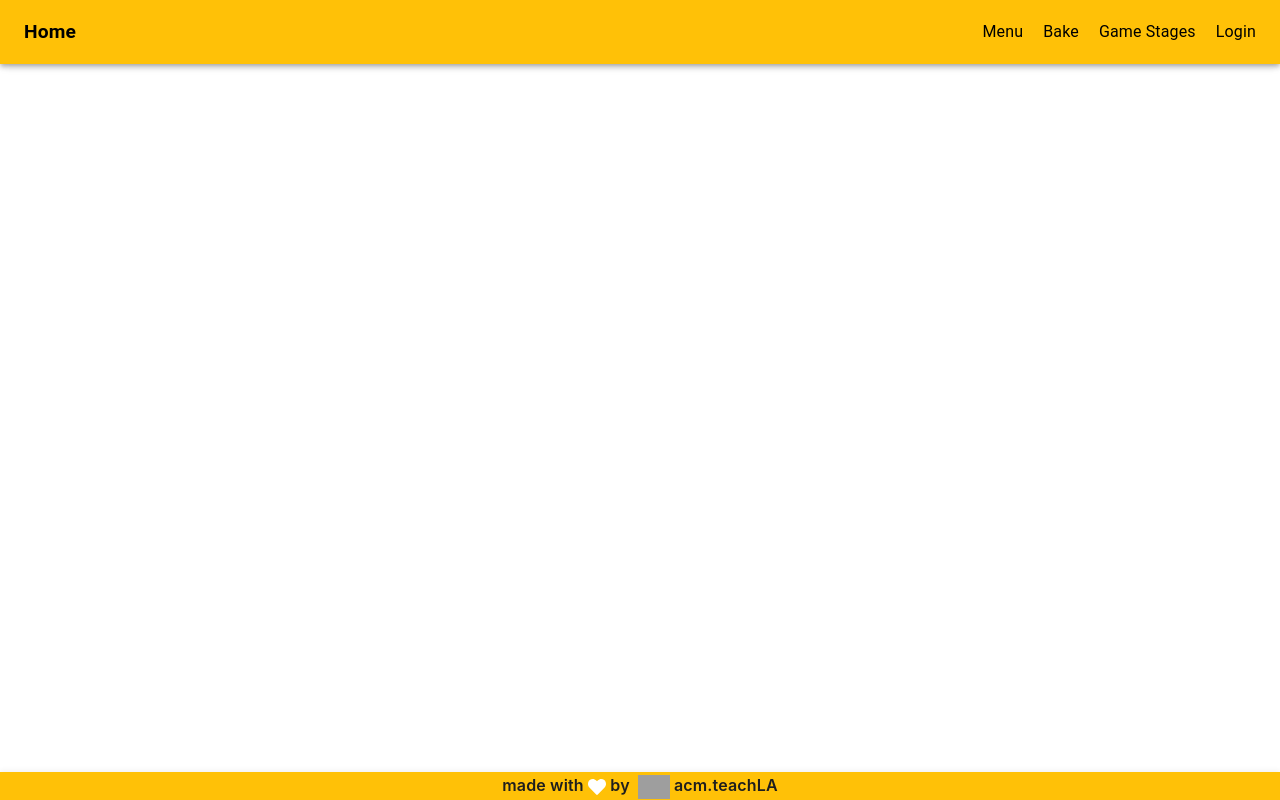
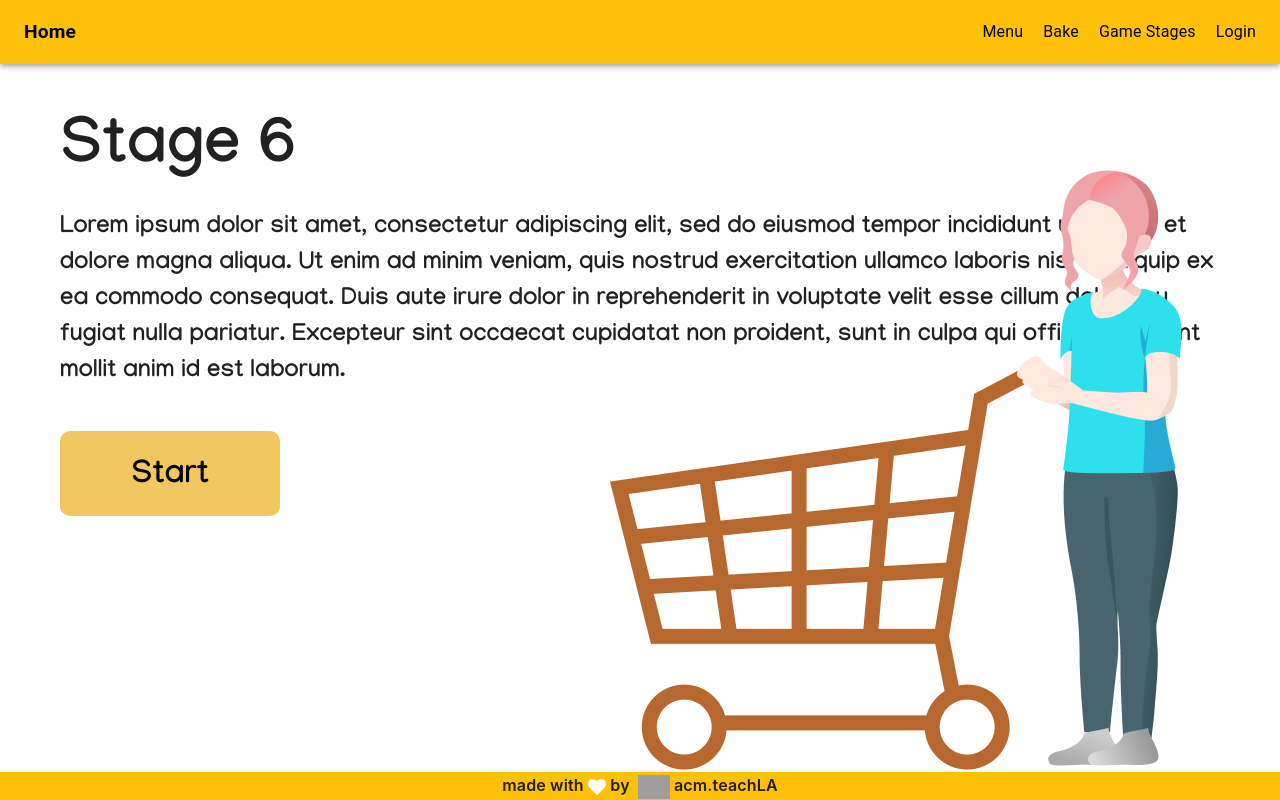
Before and after one commit to uclaacm/cookie-jar, a React (Vite) app: page /stage6 in a window 1280 px wide. Built offline with nearby package versions, Linux system fonts and the light colour scheme; grey boxes are pictures that could not be loaded.

Commit message:
Fixed name of stage

```diff
--- a/src/App.tsx
+++ b/src/App.tsx
@@ -11,7 +11,7 @@ import Stage1 from "./components/stages/Stage1"; // Import Stage1
 import Stage2 from "./components/stages/Stage2"; // Import Stage2
 import Stage3 from "./components/stages/Stage3"; // Import Stage3
 import GameStages from "./components/GameStages"; // Import Game Stages
-import GameStage6 from "./components/stages/Game_Stage6"; // Import Game Stage 2
+import Stage6 from "./components/stages/Stage6"; // Import Stage6
 import "./styles/App.scss";
 
 const App: React.FC = () => {
@@ -27,7 +27,7 @@ const App: React.FC = () => {
         <Route path="/login" element={<Login />} />
         <Route path="/signup" element={<SignUp />} />
         <Route path="/gamestages" element={<GameStages />} />
-        <Route path="/game-stage6" element={<GameStage6 />} />
+        <Route path="/stage6" element={<Stage6 />} />
       </Routes>
       <Footer />
     </Layout>
--- a/src/components/stages/Game_Stage6.tsx
+++ b/src/components/stages/Stage6.tsx
@@ -3,7 +3,7 @@ import { DndProvider } from "react-dnd";
 import { HTML5Backend } from "react-dnd-html5-backend";
 import { useDrag, useDrop } from "react-dnd";
 import { useState, useEffect, useRef } from "react";
-import "../../styles/Game_Stage6.scss";
+import "../../styles/Stage6.scss";
 import ShoppingCart from "/assets/ShoppingCart.png";
 import Clara from "/assets/Clara.png";
 import ChatBubble from "/assets/ChatBubble.png";
```
Also changed, not shown: src/styles/Stage6.scss (renamed from src/styles/Game_Stage6.scss).
